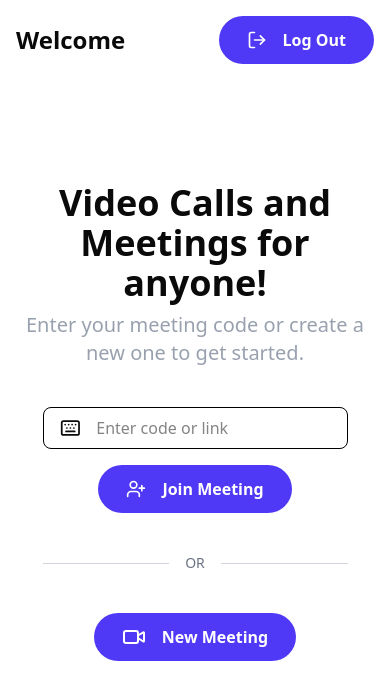
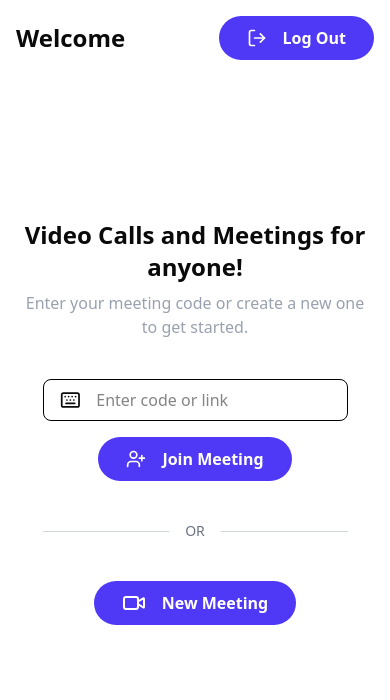
Before and after one commit to Faruk314/VideoRoom, a React (Vite) app in the folder frontend/: page /home in a window 390 px wide. Shown: the top 700 px of the page. Built offline with nearby package versions, Linux system fonts and the light colour scheme; no server answers.

Commit message:
Added responsivnes to PrimaryBtn and Home page

```diff
--- a/frontend/src/components/buttons/PrimaryBtn.tsx
+++ b/frontend/src/components/buttons/PrimaryBtn.tsx
@@ -9,7 +9,7 @@ export function PrimaryBtn({ icon, className, children, ...props }: Props) {
   return (
     <button
       className={cn(
-        "bg-indigo-600 w-max font-semibold hover:bg-indigo-500 duration-200 text-white rounded-full px-7 py-3 flex items-center justify-center space-x-4 cursor-pointer",
+        "bg-indigo-600 w-max font-semibold hover:bg-indigo-500 duration-200 text-white rounded-full px-7 py-[10px] md:py-3 flex items-center justify-center space-x-4 cursor-pointer",
         className
       )}
       {...props}
--- a/frontend/src/features/channel/pages/CreateChannel.tsx
+++ b/frontend/src/features/channel/pages/CreateChannel.tsx
@@ -11,11 +11,9 @@ export function CreateChannel() {
   return (
     <section className="flex flex-col items-center justify-center w-full h-[100vh]">
       <div className="fixed top-0 p-4 flex items-center justify-between w-full">
-        <div className="flex items-baseline space-x-2 text-2xl md:text-3xl">
-          <span className="font-semibold">Welcome</span>
-          <span className="text-gray-500 text-xl md:text-2xl">
-            {user?.userName}
-          </span>
+        <div className="flex items-baseline space-x-2 text-xl md:text-3xl">
+          <span className="font-semibold text-2xl md:text-3xl">Welcome</span>
+          <span className="text-gray-500 md:text-2xl">{user?.userName}</span>
         </div>
 
         <PrimaryBtn onClick={() => logoutUser()} icon={<LogOut size={20} />}>
@@ -24,10 +22,10 @@ export function CreateChannel() {
       </div>
       <div className="flex flex-col justify-center items-center space-y-10">
         <div className="flex flex-col text-center px-4 md:px-0 items-center space-y-2">
-          <h1 className="text-4xl font-semibold">
+          <h1 className="text-2xl md:text-4xl font-semibold">
             Video Calls and Meetings for anyone!
           </h1>
-          <p className="text-gray-400 text-xl font-medium">
+          <p className="text-gray-400 md:text-xl font-medium">
             Enter your meeting code or create a new one to get started.
           </p>
         </div>
```
